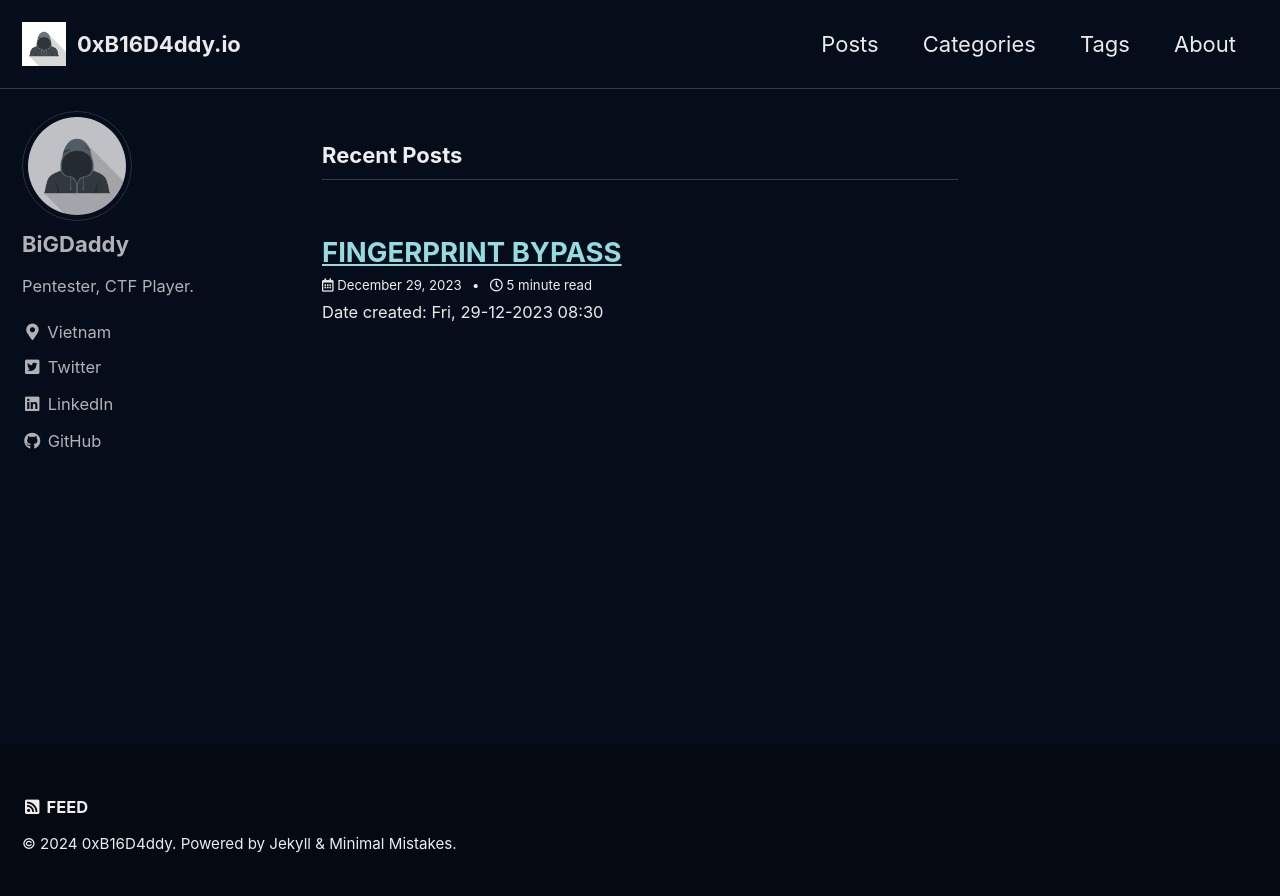
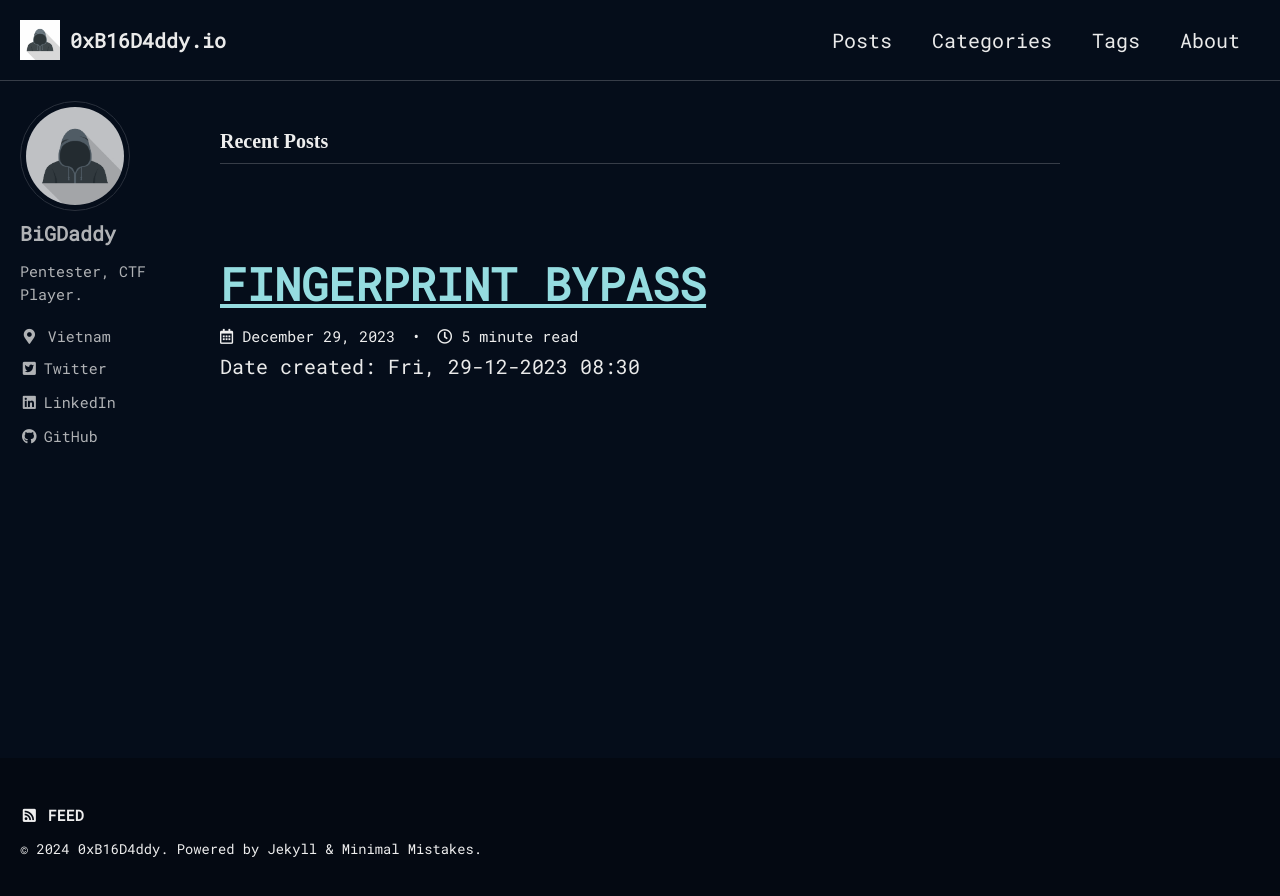
Before and after one commit to 0xB16D4ddy/0xB16D4ddy.github.io, a Jekyll site: the page built from index.html, in a window 1280 px wide. Shown: the top 896 px of the page. Built offline with Jekyll 4.4.1, drawn with Linux system fonts in a browser that asks for light colours; cached includes are drawn as plain includes; some web fonts are replaced; a script that is not in the unit is left out; the list of posts is cut into pages by our own code.

Commit message:
update: setup and custom my-custom scss file

```diff
--- /dev/null
+++ b/_sass/my-custom.scss
@@ -0,0 +1,128 @@
+/*
+   fonts custom
+   ========================================================================== */
+
+@mixin font($font-family, $font-file) {
+  @font-face {
+    font-family: $font-family;
+    src: url($font-file + ".ttf") format("truetype");
+    font-weight: normal;
+    font-style: normal;
+  }
+}
+
+@include font("Roboto Mono", "/assets/fonts/RobotoMono/RobotoMono-Regular");
+
+@include font(
+  "BBlueTerminal NF",
+  "/assets/fonts/BigBlueTerminal/BigBlueTermPlusNerdFontMono-Regular"
+);
+
+@include font("FiraCode", "/assets/fonts/FiraCode/FiraCode-Regular");
+
+/* system typefaces custom */
+$serif: Georgia, Times, serif !default;
+$sans-serif: "Roboto Mono", BlinkMacSystemFont, "Roboto", "Segoe UI",
+  "Helvetica Neue", "Lucida Grande", Arial, sans-serif !default;
+$monospace: "FiraCode", Monaco, Consolas, "Lucida Console", monospace !default;
+$sans-serif-terminal: "BBlueTerminal NF";
+
+/* serif typefaces */
+// ...
+
+$global-font-family: $sans-serif !default;
+$header-font-family: $sans-serif-terminal !default;
+$caption-font-family: $serif !default;
+
+/*
+   Breakpoints custom
+   ========================================================================== */
+
+$small: 600px !default;
+$medium: 768px !default;
+$medium-wide: 992px !default;
+$large: 1200px !default;
+$x-large: 1440px !default;
+$max-width: $x-large !default;
+
+.page__content {
+  p,
+  li,
+  dl {
+    line-height: 2;
+  }
+}
+
+/* headline scale */
+$h-size-1: 2.625em !default; // ~42px
+$h-size-2: 2.25em !default; // ~36px
+$h-size-3: 1.625em !default; // ~26px
+$h-size-4: 1.313em !default; // ~21px
+$h-size-5: 1.125em !default; // ~18px
+$h-size-6: 1em !default; // ~16px
+
+.list__item {
+  .page__meta {
+    font-size: 0.75em !important;
+  }
+}
+p.archive__item-excerpt {
+  font-size: 1em !important;
+}
+
+/** Typewriter terminal animations
+* reference: https://css-tricks.com/snippets/css/typewriter-effect/
+* need to config span in post header
+**/
+
+span.text {
+  display: inline-block;
+  overflow: hidden;
+  line-height: 1;
+  margin: 0 auto;
+  animation: typing 1.5s steps(44, end);
+  -webkit-animation: typing 1.5s steps(44, end);
+}
+
+@keyframes typing {
+  from {
+    width: 0;
+  }
+  to {
+    width: 6em;
+  }
+}
+
+span.terminal {
+  width: 22px;
+  height: 5px;
+  display: inline-block;
+  background-color: #fff !important;
+  animation: blink 0.8s infinite;
+  -webkit-animation: blink 0.8s infinite;
+  transform: translate(0%, 673%);
+  -webkit-transform: translate(0%, 673%);
+  -moz-transform: translate(0%, 673%);
+  -ms-transform: translate(0%, 673%);
+  -o-transform: translate(0%, 673%);
+}
+
+@keyframes blink {
+  to {
+    opacity: 0.3;
+  }
+}
+
+// #header__navigation_right ul > li:nth-child(2) a {
+//   background: #39acff;
+//   border: 2px solid #1a1e26;
+//   min-width: 148px;
+//   color: white;
+//   text-align: center;
+//   justify-content: center;
+//   font-weight: bold;
+//   margin-left: 22px;
+//   margin-right: 22px;
+//   box-shadow: 3px 5px 0px #23262c;
+//   font-size: 14px;
+// }
--- a/assets/css/main.scss
+++ b/assets/css/main.scss
@@ -5,5 +5,7 @@
 
 @charset "utf-8";
 
+@import "my-custom"; // Import my custom styles scss
+
 @import "minimal-mistakes/skins/{{ site.minimal_mistakes_skin | default: 'default' }}"; // skin
 @import "minimal-mistakes"; // main partials
```
